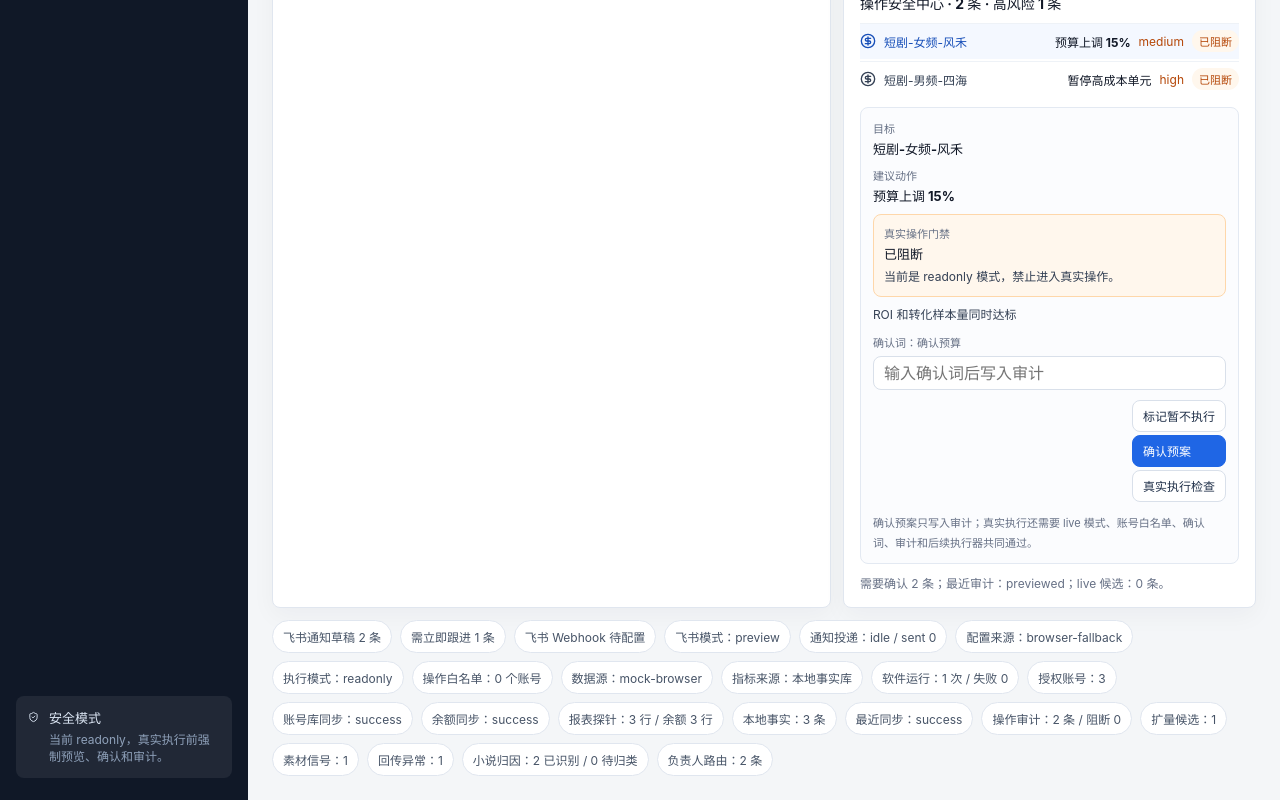
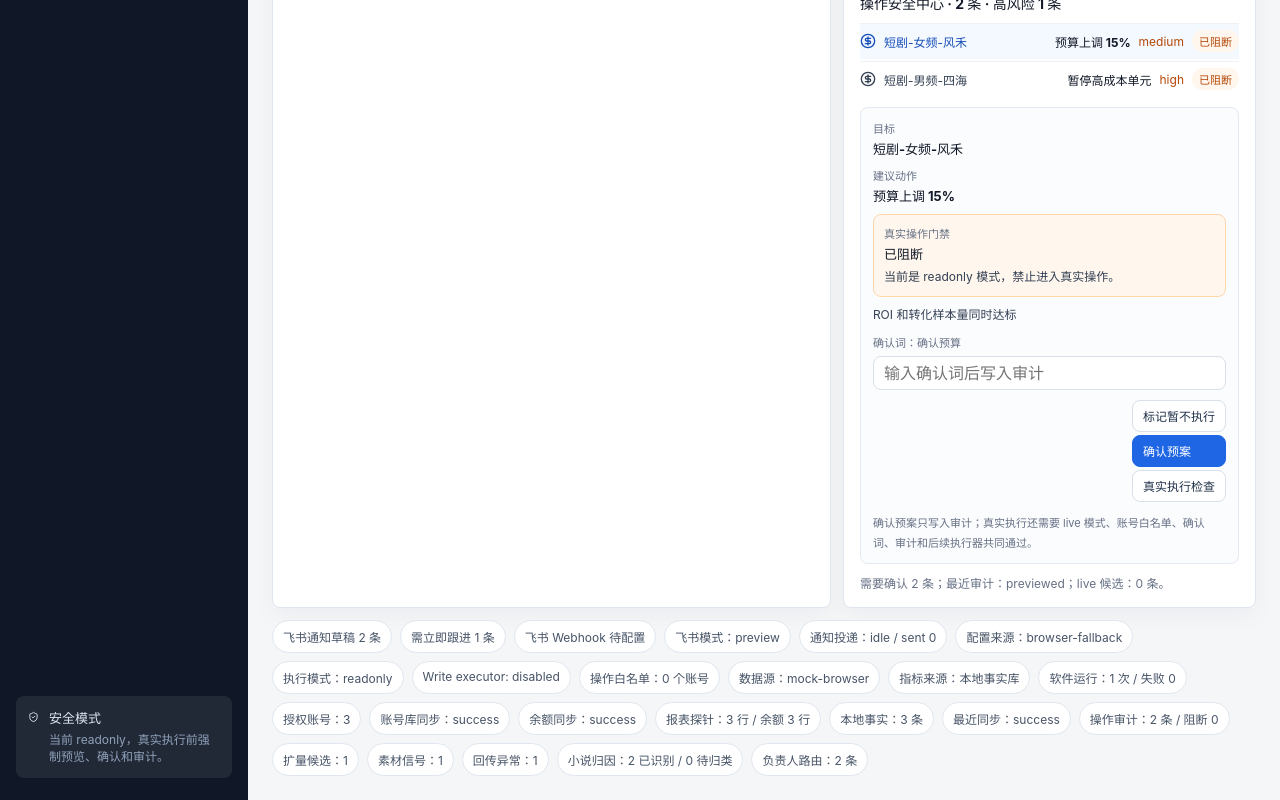
Before and after one commit to 2553355zy/JuLiang, a React (Vite) app in the folder v2-app/: page / in a window 1280 px wide. Shown: the part 1631-2431 px from the top of the page. Built offline with nearby package versions, Linux system fonts and the light colour scheme.

Commit message:
Show OceanEngine write executor status

```diff
--- a/v2-app/electron/main.cjs
+++ b/v2-app/electron/main.cjs
@@ -58,6 +58,7 @@ ipcMain.handle('runtime:getConfigStatus', () => ({
   hasOceanEngineClient: Boolean(process.env.OCEANENGINE_CLIENT_ID && process.env.OCEANENGINE_CLIENT_SECRET),
   hasOceanEngineAccessToken: Boolean(process.env.OCEANENGINE_ACCESS_TOKEN),
   hasOceanEngineRefreshToken: Boolean(process.env.OCEANENGINE_REFRESH_TOKEN),
+  hasOceanEngineWriteExecutor: process.env.JULIANG_ENABLE_OCEANENGINE_WRITE === 'true',
   hasFeishuWebhook: Boolean(process.env.FEISHU_WEBHOOK_URL),
   operationAllowlistedAccountIds: parseCsv(process.env.JULIANG_OPERATION_ALLOWLIST),
   executionMode: ['readonly', 'preview', 'live'].includes(executionMode) ? executionMode : 'readonly',
--- a/v2-app/src/App.tsx
+++ b/v2-app/src/App.tsx
@@ -785,6 +785,7 @@ function App() {
           <span>通知投递：{notificationDeliverySummary?.lastLog?.status ?? 'idle'} / sent {notificationDeliverySummary?.sent ?? 0}</span>
           <span>配置来源：{runtimeConfig.source}</span>
           <span>执行模式：{runtimeConfig.executionMode}</span>
+          <span>Write executor: {runtimeConfig.hasOceanEngineWriteExecutor ? 'enabled' : 'disabled'}</span>
           <span>操作白名单：{runtimeConfig.operationAllowlistedAccountIds.length} 个账号</span>
           <span>数据源：{oceanEngineDataSource}</span>
           <span>指标来源：{projectionSourceLabel}</span>
--- a/v2-app/src/services/runtimeConfig.ts
+++ b/v2-app/src/services/runtimeConfig.ts
@@ -3,6 +3,7 @@ export interface RuntimeConfigStatus {
   hasOceanEngineClient: boolean
   hasOceanEngineAccessToken: boolean
   hasOceanEngineRefreshToken: boolean
+  hasOceanEngineWriteExecutor: boolean
   hasFeishuWebhook: boolean
   operationAllowlistedAccountIds: string[]
   executionMode: 'readonly' | 'preview' | 'live'
@@ -16,6 +17,7 @@ export function getBrowserRuntimeConfigStatus(): RuntimeConfigStatus {
     hasOceanEngineClient: false,
     hasOceanEngineAccessToken: false,
     hasOceanEngineRefreshToken: false,
+    hasOceanEngineWriteExecutor: false,
     hasFeishuWebhook: false,
     operationAllowlistedAccountIds: [],
     executionMode: 'readonly',
```
